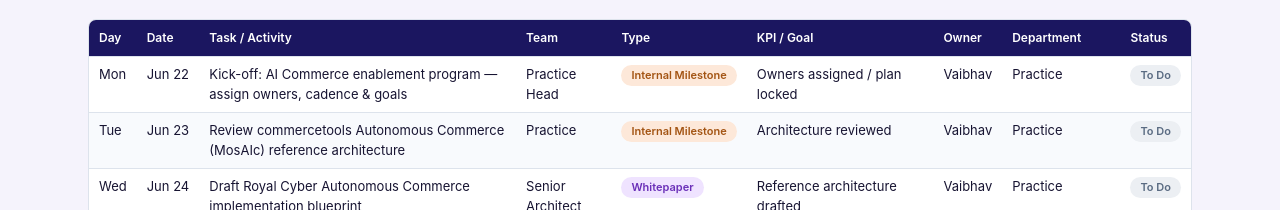
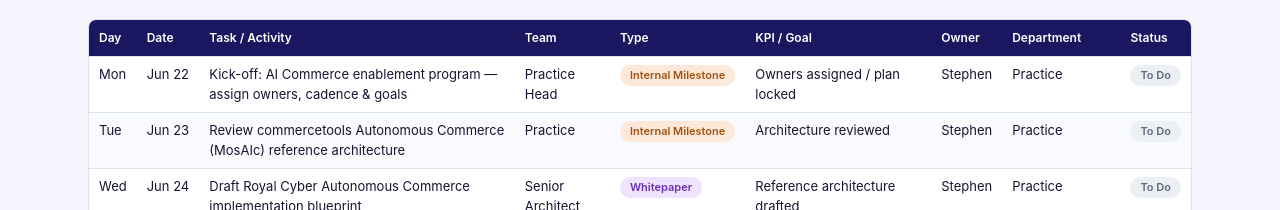
Before and after one commit to stephenalbert777/commercetools-insights, a Next.js app: page /weekly-plan in a window 1280 px wide. Shown: the part 590-800 px from the top of the page. Built offline with nearby package versions, Linux system fonts and the light colour scheme.

Commit message:
Update weekly plan owners by department

```diff
--- a/data/weeklyPlan.ts
+++ b/data/weeklyPlan.ts
@@ -84,12 +84,12 @@
         { team: "All Teams", text: "Lock owners, cadence and goals for the 6-week AI Commerce enablement program." },
       ],
       tasks: [
-        { day: "Mon", date: "Jun 22", activity: "Kick-off: AI Commerce enablement program — assign owners, cadence & goals", team: "Practice Head", type: "Internal Milestone", kpi: "Owners assigned / plan locked", owner: "Vaibhav", department: "Practice", status: "todo" },
-        { day: "Tue", date: "Jun 23", activity: "Review commercetools Autonomous Commerce (MosAIc) reference architecture", team: "Practice", type: "Internal Milestone", kpi: "Architecture reviewed", owner: "Vaibhav", department: "Practice", status: "todo" },
-        { day: "Wed", date: "Jun 24", activity: "Draft Royal Cyber Autonomous Commerce implementation blueprint", team: "Senior Architect", type: "Whitepaper", kpi: "Reference architecture drafted", owner: "Vaibhav", department: "Practice", status: "todo" },
-        { day: "Thu", date: "Jun 25", activity: "AgenticLift architecture workshop: catalog, pricing, inventory, cart, order & CS context", team: "Practice", type: "Meeting", kpi: "Workshop completed", owner: "Vaibhav", department: "Practice", status: "todo" },
-        { day: "Fri", date: "Jun 26", activity: "Publish AgenticLift POV + use-case map", team: "Senior Architect", type: "Internal Milestone", kpi: "POV + use-case map published", owner: "Vaibhav", department: "Practice", status: "todo" },
-        { day: "Fri", date: "Jun 26", activity: "Define platform-agnostic Customer Service accelerator scope & adapter architecture", team: "Practice", type: "Internal Milestone", kpi: "CS accelerator scope & architecture defined", owner: "Vaibhav", department: "Practice", status: "todo" },
+        { day: "Mon", date: "Jun 22", activity: "Kick-off: AI Commerce enablement program — assign owners, cadence & goals", team: "Practice Head", type: "Internal Milestone", kpi: "Owners assigned / plan locked", owner: "Stephen", department: "Practice", status: "todo" },
+        { day: "Tue", date: "Jun 23", activity: "Review commercetools Autonomous Commerce (MosAIc) reference architecture", team: "Practice", type: "Internal Milestone", kpi: "Architecture reviewed", owner: "Stephen", department: "Practice", status: "todo" },
+        { day: "Wed", date: "Jun 24", activity: "Draft Royal Cyber Autonomous Commerce implementation blueprint", team: "Senior Architect", type: "Whitepaper", kpi: "Reference architecture drafted", owner: "Stephen", department: "Practice", status: "todo" },
+        { day: "Thu", date: "Jun 25", activity: "AgenticLift architecture workshop: catalog, pricing, inventory, cart, order & CS context", team: "Practice", type: "Meeting", kpi: "Workshop completed", owner: "Stephen", department: "Practice", status: "todo" },
+        { day: "Fri", date: "Jun 26", activity: "Publish AgenticLift POV + use-case map", team: "Senior Architect", type: "Internal Milestone", kpi: "POV + use-case map published", owner: "Stephen", department: "Practice", status: "todo" },
+        { day: "Fri", date: "Jun 26", activity: "Define platform-agnostic Customer Service accelerator scope & adapter architecture", team: "Practice", type: "Internal Milestone", kpi: "CS accelerator scope & architecture defined", owner: "Stephen", department: "Practice", status: "todo" },
         { day: "Fri", date: "Jun 26", activity: "Weekly standup: review Week 1 enablement progress and blockers", team: "All Teams", type: "Review", kpi: "Status logged", owner: "All", department: "All Departments", status: "todo" },
       ],
     },
@@ -106,12 +106,12 @@
         { team: "Design", text: "Mock the demo storyline screens and the data-readiness checklist visuals." },
       ],
       tasks: [
-        { day: "Mon", date: "Jun 29", activity: "Define sandbox / demo data approach and product-feed strategy", team: "Practice", type: "Internal Milestone", kpi: "Data approach defined", owner: "Vaibhav", department: "Practice", status: "todo" },
-        { day: "Tue", date: "Jun 30", activity: "Draft Autonomous Commerce governance & data-readiness checklist", team: "Senior Architect", type: "Accelerator", kpi: "Setup checklist ready", owner: "Vaibhav", department: "Practice", status: "todo" },
+        { day: "Mon", date: "Jun 29", activity: "Define sandbox / demo data approach and product-feed strategy", team: "Practice", type: "Internal Milestone", kpi: "Data approach defined", owner: "Stephen", department: "Practice", status: "todo" },
+        { day: "Tue", date: "Jun 30", activity: "Draft Autonomous Commerce governance & data-readiness checklist", team: "Senior Architect", type: "Accelerator", kpi: "Setup checklist ready", owner: "Stephen", department: "Practice", status: "todo" },
         { day: "Wed", date: "Jul 01", activity: "Define AgenticLift demo storyline: discovery → inventory → recommendations → cart → checkout handoff", team: "Practice + Marketing", type: "Internal Milestone", kpi: "Demo script drafted", owner: "Pooja", department: "Marketing", status: "todo" },
-        { day: "Thu", date: "Jul 02", activity: "Review demo script with Practice and align to MosAIc data feeds", team: "Practice", type: "Review", kpi: "Script reviewed", owner: "Vaibhav", department: "Practice", status: "todo" },
-        { day: "Fri", date: "Jul 03", activity: "Finalise AgenticLift demo script and setup checklist", team: "Practice", type: "Internal Milestone", kpi: "Script + checklist signed off", owner: "Vaibhav", department: "Practice", status: "todo" },
-        { day: "Fri", date: "Jul 03", activity: "Draft platform-agnostic CS accelerator adapter contracts (order, returns, ticketing, KB)", team: "Senior Architect", type: "Accelerator", kpi: "Adapter contracts drafted", owner: "Vaibhav", department: "Practice", status: "todo" },
+        { day: "Thu", date: "Jul 02", activity: "Review demo script with Practice and align to MosAIc data feeds", team: "Practice", type: "Review", kpi: "Script reviewed", owner: "Stephen", department: "Practice", status: "todo" },
+        { day: "Fri", date: "Jul 03", activity: "Finalise AgenticLift demo script and setup checklist", team: "Practice", type: "Internal Milestone", kpi: "Script + checklist signed off", owner: "Stephen", department: "Practice", status: "todo" },
+        { day: "Fri", date: "Jul 03", activity: "Draft platform-agnostic CS accelerator adapter contracts (order, returns, ticketing, KB)", team: "Senior Architect", type: "Accelerator", kpi: "Adapter contracts drafted", owner: "Stephen", department: "Practice", status: "todo" },
         { day: "Fri", date: "Jul 03", activity: "Weekly standup: all teams report vs Week 2 targets", team: "All Teams", type: "Review", kpi: "Status logged", owner: "All", department: "All Departments", status: "todo" },
       ],
     },
@@ -128,12 +128,12 @@
         { team: "Design", text: "Design the workshop deck and the ROI calculator interface." },
       ],
       tasks: [
-        { day: "Mon", date: "Jul 06", activity: "Build AgenticLift demo: AI-agent product discovery & inventory lookup", team: "Practice", type: "Accelerator", kpi: "Demo build started", owner: "Vaibhav", department: "Practice", status: "todo" },
-        { day: "Tue", date: "Jul 07", activity: "Extend AgenticLift demo: pricing context & cart recommendation", team: "Practice", type: "Accelerator", kpi: "Demo functional end-to-end", owner: "Vaibhav", department: "Practice", status: "todo" },
+        { day: "Mon", date: "Jul 06", activity: "Build AgenticLift demo: AI-agent product discovery & inventory lookup", team: "Practice", type: "Accelerator", kpi: "Demo build started", owner: "Stephen", department: "Practice", status: "todo" },
+        { day: "Tue", date: "Jul 07", activity: "Extend AgenticLift demo: pricing context & cart recommendation", team: "Practice", type: "Accelerator", kpi: "Demo functional end-to-end", owner: "Stephen", department: "Practice", status: "todo" },
         { day: "Wed", date: "Jul 08", activity: "Create AI-readiness assessment & discovery questionnaire", team: "Practice + Marketing", type: "Internal Milestone", kpi: "Assessment & questionnaire drafted", owner: "Pooja", department: "Marketing", status: "todo" },
         { day: "Thu", date: "Jul 09", activity: "Build Autonomous Commerce workshop deck & ROI calculator", team: "Practice + Marketing", type: "Whitepaper", kpi: "Workshop kit ready", owner: "Pooja", department: "Marketing", status: "todo" },
-        { day: "Thu", date: "Jul 09", activity: "Build Customer Service accelerator demo: order status, returns/refunds & KB answers via neutral adapters", team: "Practice", type: "Accelerator", kpi: "CS accelerator demo functional", owner: "Vaibhav", department: "Practice", status: "todo" },
-        { day: "Fri", date: "Jul 10", activity: "Dry-run AgenticLift demo + workshop kit walkthrough", team: "Practice", type: "Review", kpi: "Dry-run completed", owner: "Vaibhav", department: "Practice", status: "todo" },
+        { day: "Thu", date: "Jul 09", activity: "Build Customer Service accelerator demo: order status, returns/refunds & KB answers via neutral adapters", team: "Practice", type: "Accelerator", kpi: "CS accelerator demo functional", owner: "Stephen", department: "Practice", status: "todo" },
+        { day: "Fri", date: "Jul 10", activity: "Dry-run AgenticLift demo + workshop kit walkthrough", team: "Practice", type: "Review", kpi: "Dry-run completed", owner: "Stephen", department: "Practice", status: "todo" },
         { day: "Fri", date: "Jul 10", activity: "Weekly standup: all teams report vs Week 3 targets", team: "All Teams", type: "Review", kpi: "Status logged", owner: "All", department: "All Departments", status: "todo" },
       ],
     },
@@ -149,12 +149,12 @@
         { team: "Design", text: "Produce GTM one-pagers and talk-track battlecards." },
       ],
       tasks: [
-        { day: "Mon", date: "Jul 13", activity: "Draft AI Commerce sales talk track for existing B2B/B2C customers needing AI readiness", team: "Sales + Practice", type: "Internal Milestone", kpi: "Talk track drafted", owner: "TBD", department: "Sales", status: "todo" },
-        { day: "Tue", date: "Jul 14", activity: "Review talk track with Practice for technical accuracy", team: "Practice", type: "Review", kpi: "Talk track reviewed", owner: "Vaibhav", department: "Practice", status: "todo" },
+        { day: "Mon", date: "Jul 13", activity: "Draft AI Commerce sales talk track for existing B2B/B2C customers needing AI readiness", team: "Sales + Practice", type: "Internal Milestone", kpi: "Talk track drafted", owner: "Ella", department: "Sales", status: "todo" },
+        { day: "Tue", date: "Jul 14", activity: "Review talk track with Practice for technical accuracy", team: "Practice", type: "Review", kpi: "Talk track reviewed", owner: "Stephen", department: "Practice", status: "todo" },
         { day: "Wed", date: "Jul 15", activity: "Package AI-led modernization message for manufacturing, distribution & retail", team: "Sales + Marketing", type: "Campaign", kpi: "GTM pack drafted", owner: "Pooja", department: "Marketing", status: "todo" },
         { day: "Thu", date: "Jul 16", activity: "Design industry GTM one-pagers & battlecards", team: "Designer", type: "Internal Milestone", kpi: "GTM assets ready", owner: "TBD", department: "Design", status: "todo" },
         { day: "Thu", date: "Jul 16", activity: "Position platform-agnostic Customer Service accelerator in the talk track & GTM pack", team: "Sales + Practice", type: "Campaign", kpi: "CS accelerator positioned in GTM", owner: "Pooja", department: "Marketing", status: "todo" },
-        { day: "Fri", date: "Jul 17", activity: "Finalise sales talk track and industry AI commerce GTM pack", team: "Sales + Marketing", type: "Internal Milestone", kpi: "Talk track + GTM pack signed off", owner: "TBD", department: "Sales", status: "todo" },
+        { day: "Fri", date: "Jul 17", activity: "Finalise sales talk track and industry AI commerce GTM pack", team: "Sales + Marketing", type: "Internal Milestone", kpi: "Talk track + GTM pack signed off", owner: "Ella", department: "Sales", status: "todo" },
         { day: "Fri", date: "Jul 17", activity: "Weekly standup: all teams report vs Week 4 targets", team: "All Teams", type: "Review", kpi: "Status logged", owner: "All", department: "All Departments", status: "todo" },
       ],
     },
@@ -170,11 +170,11 @@
         { team: "Marketing", text: "Prepare co-sell collateral aligned to the partner motion." },
       ],
       tasks: [
-        { day: "Mon", date: "Jul 20", activity: "Prep partner review: finalise MosAIc / AgenticLift demo and POV deck", team: "Practice", type: "Internal Milestone", kpi: "Review pack ready", owner: "Vaibhav", department: "Practice", status: "todo" },
-        { day: "Wed", date: "Jul 22", activity: "Partner review with commercetools team — walk through MosAIc / AgenticLift demo", team: "Partnerships", type: "Meeting", kpi: "Meeting completed", owner: "Vaibhav", department: "Partnerships", status: "todo" },
-        { day: "Thu", date: "Jul 23", activity: "Capture co-sell feedback and log partner action items", team: "Partnerships", type: "Review", kpi: "Feedback captured", owner: "Vaibhav", department: "Partnerships", status: "todo" },
-        { day: "Thu", date: "Jul 23", activity: "Review platform-agnostic Customer Service accelerator with commercetools partner team", team: "Partnerships", type: "Meeting", kpi: "CS accelerator feedback captured", owner: "Vaibhav", department: "Partnerships", status: "todo" },
-        { day: "Fri", date: "Jul 24", activity: "Update POV into a partner-ready POV with co-sell positioning", team: "Practice", type: "Whitepaper", kpi: "Partner-ready POV published", owner: "Vaibhav", department: "Practice", status: "todo" },
+        { day: "Mon", date: "Jul 20", activity: "Prep partner review: finalise MosAIc / AgenticLift demo and POV deck", team: "Practice", type: "Internal Milestone", kpi: "Review pack ready", owner: "Stephen", department: "Practice", status: "todo" },
+        { day: "Wed", date: "Jul 22", activity: "Partner review with commercetools team — walk through MosAIc / AgenticLift demo", team: "Partnerships", type: "Meeting", kpi: "Meeting completed", owner: "Venky", department: "Partnerships", status: "todo" },
+        { day: "Thu", date: "Jul 23", activity: "Capture co-sell feedback and log partner action items", team: "Partnerships", type: "Review", kpi: "Feedback captured", owner: "Venky", department: "Partnerships", status: "todo" },
+        { day: "Thu", date: "Jul 23", activity: "Review platform-agnostic Customer Service accelerator with commercetools partner team", team: "Partnerships", type: "Meeting", kpi: "CS accelerator feedback captured", owner: "Venky", department: "Partnerships", status: "todo" },
+        { day: "Fri", date: "Jul 24", activity: "Update POV into a partner-ready POV with co-sell positioning", team: "Practice", type: "Whitepaper", kpi: "Partner-ready POV published", owner: "Stephen", department: "Practice", status: "todo" },
         { day: "Fri", date: "Jul 24", activity: "Weekly standup: all teams report vs Week 5 targets", team: "All Teams", type: "Review", kpi: "Status logged", owner: "All", department: "All Departments", status: "todo" },
       ],
     },
@@ -191,9 +191,9 @@
       ],
       tasks: [
         { day: "Mon", date: "Jul 27", activity: "Identify & invite target manufacturing, distribution and retail accounts", team: "Sales + Marketing", type: "Campaign", kpi: "Target list & invites sent", owner: "Pooja", department: "Marketing", status: "todo" },
-        { day: "Wed", date: "Jul 29", activity: "Run AI-led modernization validation workshop with prospects", team: "Sales", type: "Meeting", kpi: "Workshop delivered", owner: "TBD", department: "Sales", status: "todo" },
-        { day: "Wed", date: "Jul 29", activity: "Showcase platform-agnostic Customer Service accelerator in modernization workshops", team: "Sales + Practice", type: "Meeting", kpi: "CS accelerator demoed to prospects", owner: "TBD", department: "Sales", status: "todo" },
-        { day: "Thu", date: "Jul 30", activity: "Qualify opportunities and capture AI-readiness scores", team: "Sales", type: "Internal Milestone", kpi: "Qualified AI-led opportunities logged", owner: "TBD", department: "Sales", status: "todo" },
+        { day: "Wed", date: "Jul 29", activity: "Run AI-led modernization validation workshop with prospects", team: "Sales", type: "Meeting", kpi: "Workshop delivered", owner: "Ella", department: "Sales", status: "todo" },
+        { day: "Wed", date: "Jul 29", activity: "Showcase platform-agnostic Customer Service accelerator in modernization workshops", team: "Sales + Practice", type: "Meeting", kpi: "CS accelerator demoed to prospects", owner: "Ella", department: "Sales", status: "todo" },
+        { day: "Thu", date: "Jul 30", activity: "Qualify opportunities and capture AI-readiness scores", team: "Sales", type: "Internal Milestone", kpi: "Qualified AI-led opportunities logged", owner: "Ella", department: "Sales", status: "todo" },
         { day: "Fri", date: "Jul 31", activity: "Program retro: enablement → pipeline outcomes & next-quarter plan", team: "All Teams", type: "Review", kpi: "Retro completed / pipeline reported", owner: "All", department: "All Departments", status: "todo" },
       ],
     },
```
